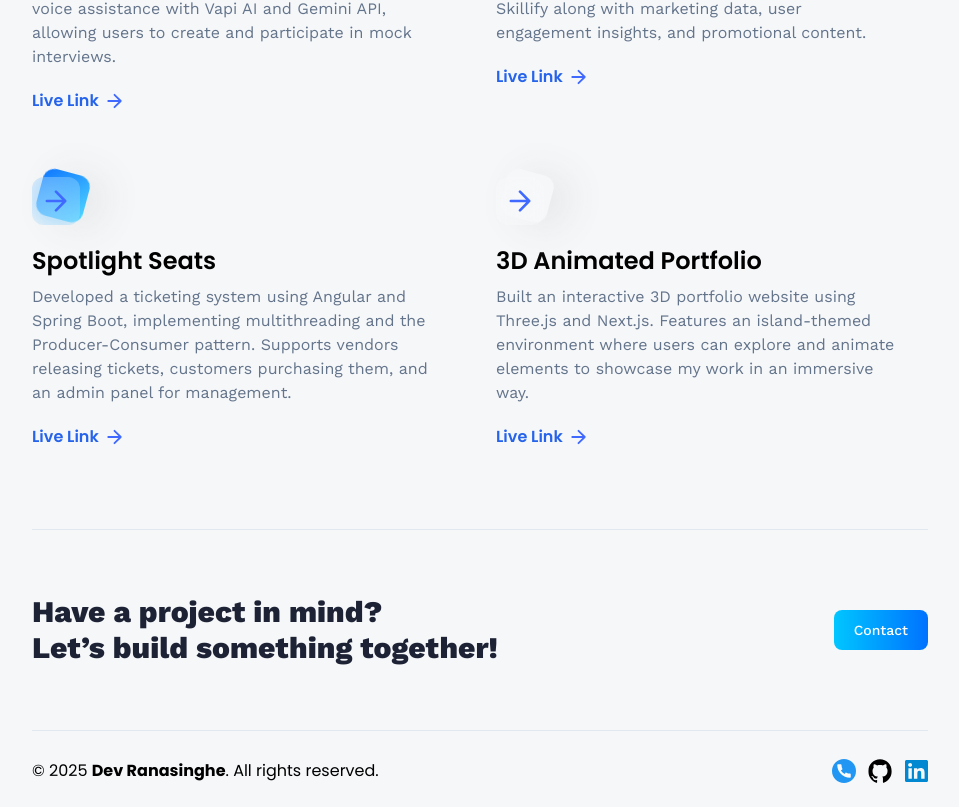
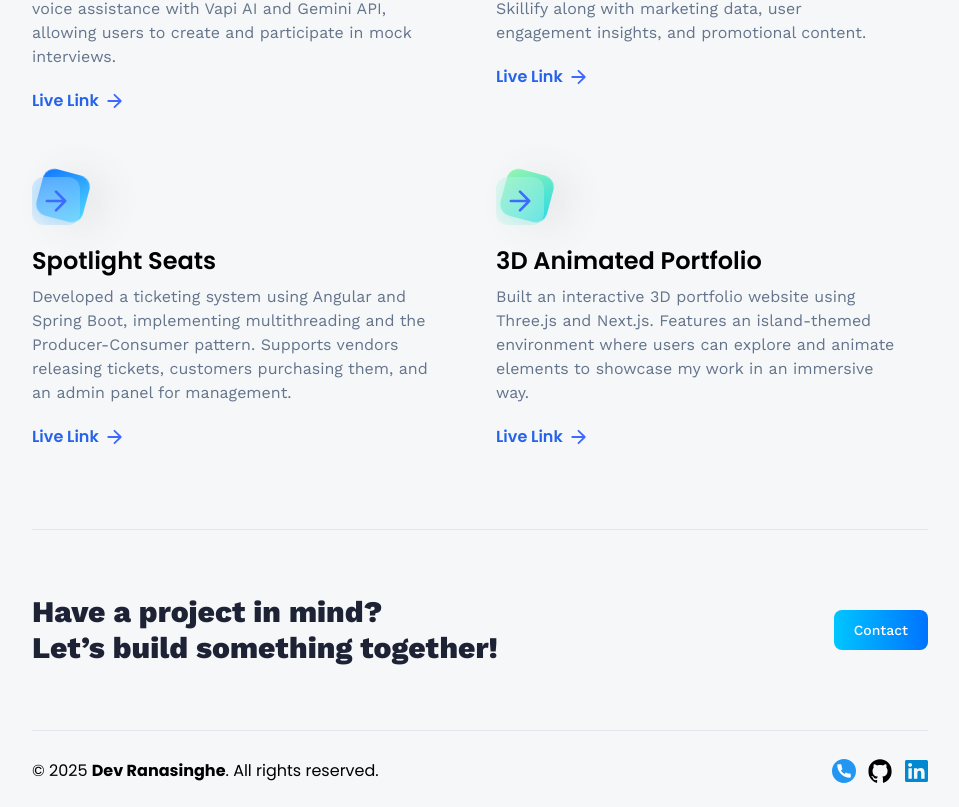
Before and after one commit to Dev-Ranasinghe/3D-Island-Portfolio, a React (Vite) app: page /projects in a window 1280 px wide. Shown: the part 853-1660 px from the top of the page, without its empty margins (160-1119 px from the left). Built offline with nearby package versions, Linux system fonts and the light colour scheme; no server answers.

Commit message:
projects updated #2

```diff
--- a/src/constants/index.js
+++ b/src/constants/index.js
@@ -167,7 +167,7 @@ export const projects = [
     },
     {
         iconUrl: arrow2,
-        theme: 'btn-back-cyan',
+        theme: 'btn-back-green',
         name: '3D Animated Portfolio',
         description: 'Built an interactive 3D portfolio website using Three.js and Next.js. Features an island-themed environment where users can explore and animate elements to showcase my work in an immersive way.',
         link: 'https://dev-interactive-3d-portfolio.vercel.app/',
```
